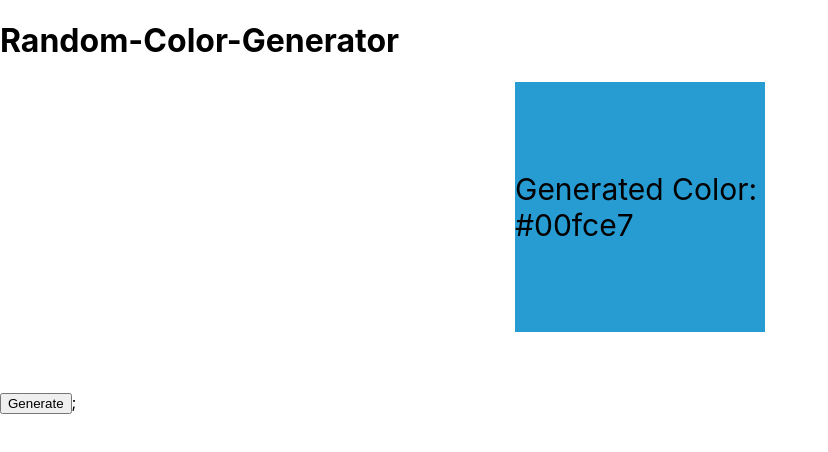
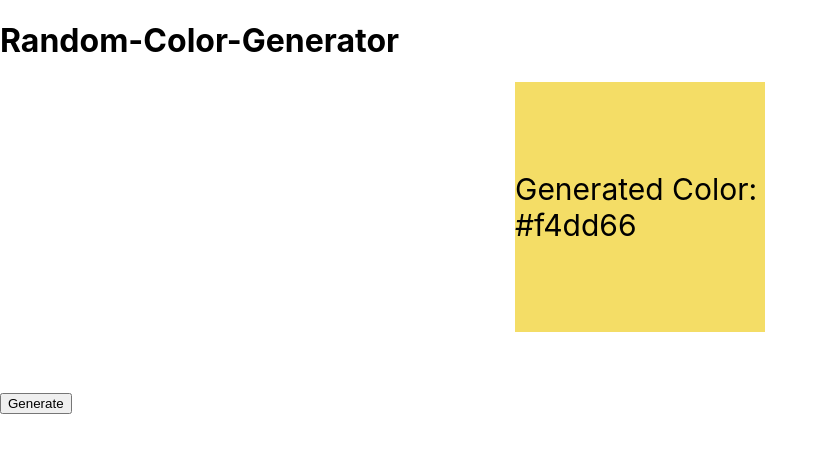
Before and after one commit to michaels90up/react-random-color-generator, a React (Create React App) app: page / in a window 1280 px wide. Shown: the top 452 px of the page, without its empty margins (0-828 px from the left). Built offline with nearby package versions, Linux system fonts and the light colour scheme.

Commit message:
Change state variable

```diff
--- a/src/App.js
+++ b/src/App.js
@@ -3,7 +3,10 @@ import randomColor from 'randomcolor';
 import { useState } from 'react';
 
 function App() {
-  const [color, setColor] = useState('');
+  /* const [color, setColor] = useState(''); */
+
+  const [backgroundColor, setBackgroundColor] = useState(randomColor());
+
   return (
     <div>
       <h1>Random-Color-Generator</h1>
@@ -16,24 +19,18 @@ function App() {
           justifyContent: 'center',
           alignItems: 'center',
           fontSize: 30,
-          backgroundColor: randomColor(),
+          backgroundColor: backgroundColor,
         }}
       >
-        Generated Color: {randomColor()}
+        Generated Color: {backgroundColor}
       </div>
       <br />
       <br />
       <br />
       <div>
-        <button
-          onClick={() => {
-            const newColor = randomColor();
-            setColor(newColor);
-          }}
-        >
+        <button onClick={() => setBackgroundColor(randomColor())}>
           Generate
         </button>
-        {color};
       </div>
       <br />
       <br />
```
